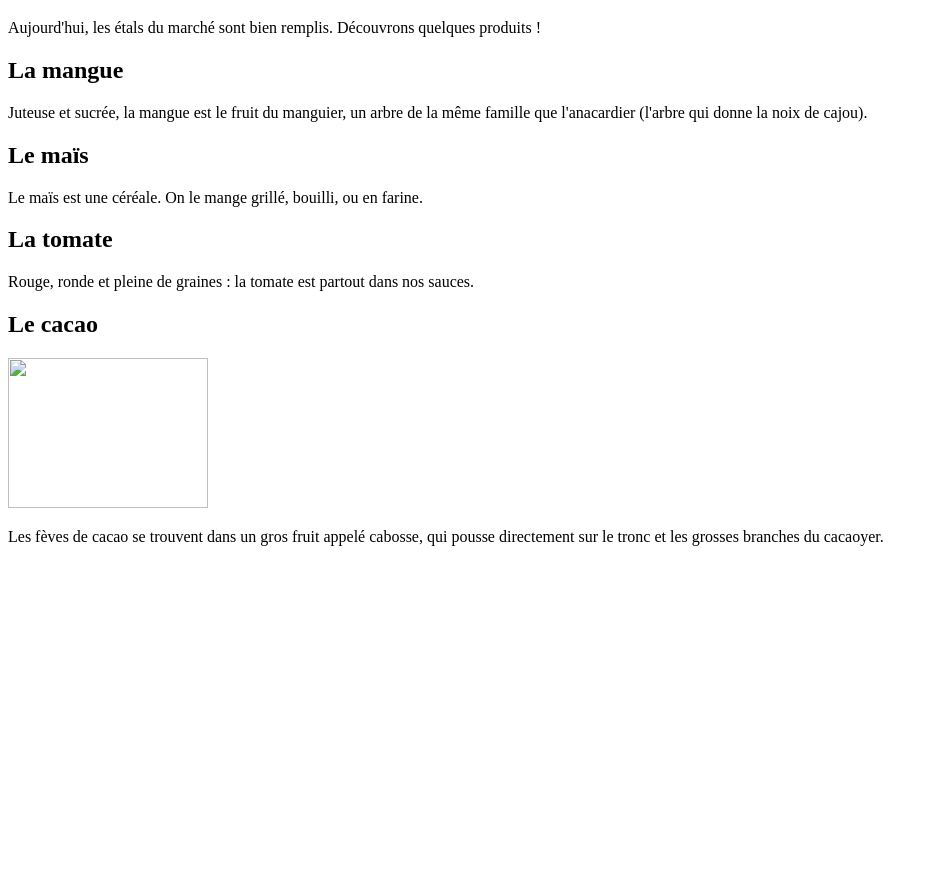
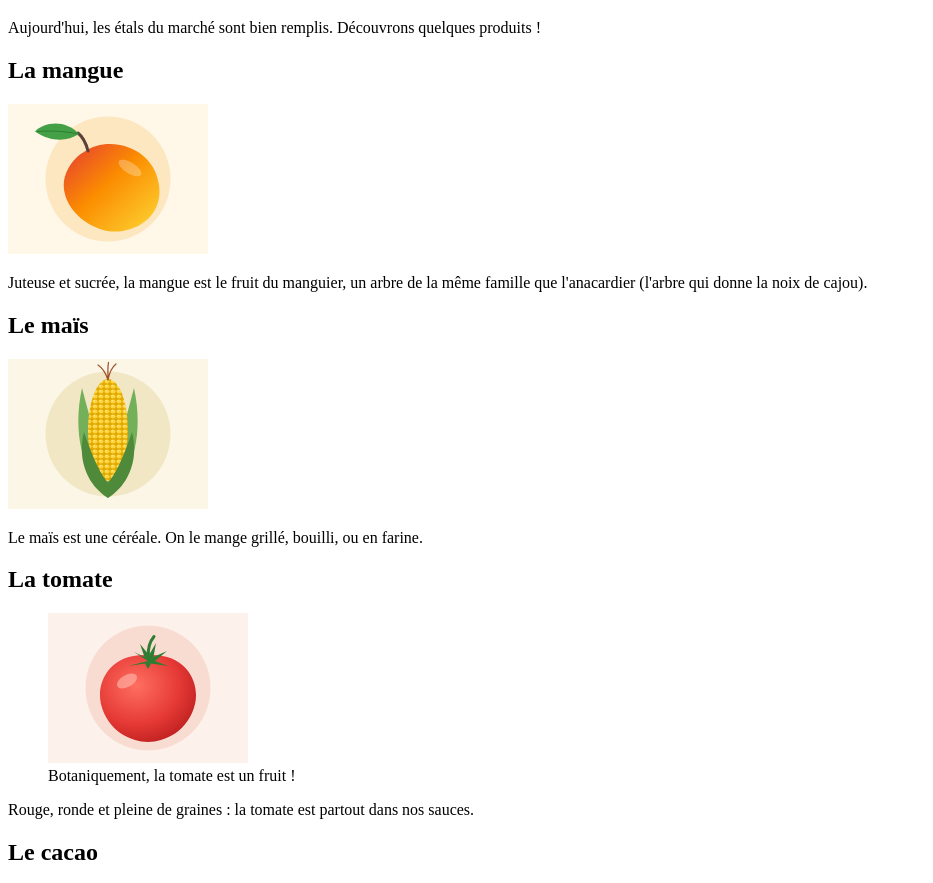
Before and after one commit to emmanuela-brou/ExerciceType-html, a plain HTML site: page niveau-1-graine/05-images/index.html in a window 1280 px wide. Shown: the part 61-944 px from the top of the page, without its empty margins (0-933 px from the left). Before the commit the page ends 800 px from the top, so only its background shows below. Drawn offline with Linux system fonts and the light colour scheme.

Commit message:
illustration avec des images quelques spéculations

```diff
--- a/niveau-1-graine/05-images/index.html
+++ b/niveau-1-graine/05-images/index.html
@@ -1,6 +1,12 @@
 <!DOCTYPE html>
 <html lang="fr">
 <head>
+  <meta charset="UTF-8">
+  <meta name="viewport" content="width=device-width, initial-scale=1.0">
+  <title>Au marché — fruits, légumes et céréales</title>
+</head>
+<body>
+
   <meta charset="UTF-8">
   <meta name="viewport" content="width=device-width, initial-scale=1.0">
   <title>Au marché — fruits, légumes et céréales</title>
@@ -10,27 +16,27 @@
   <p>Aujourd'hui, les étals du marché sont bien remplis. Découvrons quelques produits !</p>
 
   <h2>La mangue</h2>
-  <!-- TODO 1 : affichez l'image images/mangue.svg avec un texte alternatif (alt),
-       une largeur de 200 et une hauteur de 150 -->
-  <!-- TODO 5 : faites ensuite de cette image un lien vers https://fr.wikipedia.org/wiki/Mangue -->
+  <a href="https://fr.wikipedia.org/wiki/Mangue">
+    <img src="images/mangue.svg" alt="Lire l'article Wikipédia sur la mangue" width="200" height="150">
+  </a>
   <p>
     Juteuse et sucrée, la mangue est le fruit du manguier, un arbre de la même famille
     que l'anacardier (l'arbre qui donne la noix de cajou).
   </p>
 
   <h2>Le maïs</h2>
-  <!-- TODO 2 : affichez l'image du maïs, rangée dans le sous-dossier images/cereales -->
+  <img src="images/cereales/mais.svg" alt="Épi de maïs avec ses grains jaunes et ses feuilles vertes" width="200" height="150">
   <p>Le maïs est une céréale. On le mange grillé, bouilli, ou en farine.</p>
 
   <h2>La tomate</h2>
-  <!-- TODO 3 : affichez images/tomate.svg dans une balise <figure>,
-       avec la légende "Botaniquement, la tomate est un fruit !" -->
+  <figure>
+    <img src="images/tomate.svg" alt="Tomate rouge avec sa tige verte" width="200" height="150">
+    <figcaption>Botaniquement, la tomate est un fruit !</figcaption>
+  </figure>
   <p>Rouge, ronde et pleine de graines : la tomate est partout dans nos sauces.</p>
 
   <h2>Le cacao</h2>
-  <!-- TODO 4 : cette image ne s'affiche pas. Le chemin contient 2 erreurs : trouvez-les !
-       Écrivez ensuite un vrai texte alternatif. -->
-  <img src="image/cacao.png" alt="" width="200" height="150">
+  <img src="images/cacao.svg" alt="Cabosse de cacao, gros fruit brun et orangé" width="200" height="150">
   <p>
     Les fèves de cacao se trouvent dans un gros fruit appelé cabosse, qui pousse
     directement sur le tronc et les grosses branches du cacaoyer.
```
